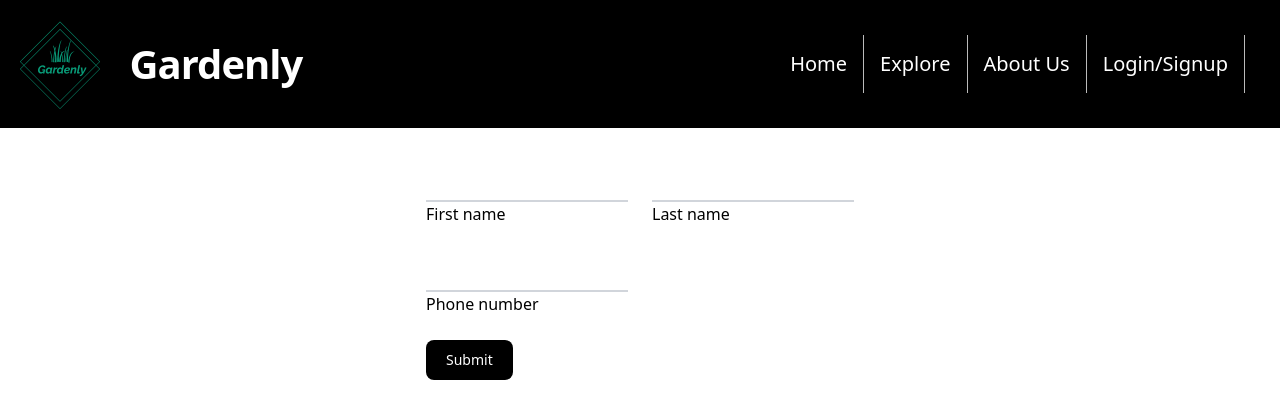
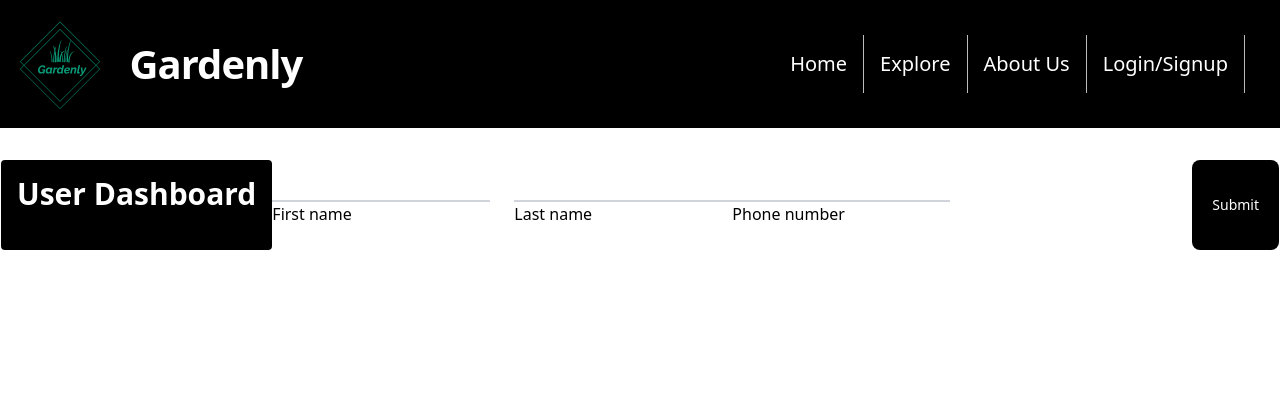
Before and after one commit to Neev1108/Gardenly, a Next.js app: page /navigation/profile in a window 1280 px wide. Both pictures are taken after a click on the button "Edit Profile". Shown: the top 418 px of the page. Built offline with nearby package versions, Linux system fonts and the light colour scheme.

Commit message:
some refactoring and profile api call

```diff
--- a/config/dev.js
+++ /dev/null
@@ -1,4 +0,0 @@
-module.exports = {
-    MONGO_URI: "",      // MongoDB's URI goes here
-    SECRET: "",         // SECRET key goes here
-};
--- /dev/null
+++ b/lib/profileAPI.js
@@ -0,0 +1,14 @@
+
+
+import axios from 'axios'
+
+export const profileEdit = (auth_token, first_name, last_name, phone_number) => {
+    let data = {"token": auth_token, "FirstName": first_name, "LastName": last_name, "PhoneNumber": phone_number}
+    try {
+        const res = axios.post("/api/profile", data)
+        return res.data
+    }
+    catch(error){
+        console.log(error)
+    }
+}
--- /dev/null
+++ b/pages/api/profile/editProfile.js
@@ -0,0 +1,29 @@
+import { connectToDatabase } from "../../../util/mongodb";
+
+export default async function handler(req, res) {
+  const token = req.body.token;
+  const first_name = req.body.FirstName;
+  const last_name = req.body.LastName;
+  const phone_number = req.body.PhoneNumber;
+
+  //cross checks will databse and returns the objectID, email, password
+  const { db } = await connectToDatabase();
+
+ await db
+    .collection("users")
+    .updateOne(
+      { token: token },
+      {
+        $set: {
+          FirstName: first_name,
+          LastName: last_name,
+          PhoneNumber: phone_number,
+        },
+      },
+      function (err, res) {
+        if (err) throw err;
+        console.log("1 document updated");
+        db.close();
+      }
+    );
+}
--- a/pages/navigation/profile.js
+++ b/pages/navigation/profile.js
@@ -3,6 +3,7 @@ import Cookies from "js-cookie";
 import { useState, useEffect } from "react";
 import { getUser } from "../../lib/userApi";
 import React from 'react'
+import { profileEdit } from '../../lib/profileAPI'
 
 const profilePage = (props) => {
   const [email, setEmail] = useState("");
@@ -32,21 +33,23 @@ const profilePage = (props) => {
     edit_profile_button.remove()
   }
 
-  function profileChanged(){
-    console.log("Hello")
+  async function profileChanged(){
+    const auth_token = Cookies.get("token");
+    if (first_name && last_name && phone_number){
+      let result = profileEdit(auth_token, first_name, last_name, phone_number)
+
+    }
+
+
   }
 
   function editProfile() {
     return (
       <>
-        <form>
           <div className="grid xl:grid-cols-2 xl:gap-6">
             <div className="relative z-0 mb-6 w-full group">
-              <input
-                type="text"
-                name="floating_first_name"
-                id="floating_first_name"
-                className="block py-2.5 px-0 w-full text-sm
+              <input type="text" name="floating_first_name" id="floating_first_name"
+              className="block py-2.5 px-2 w-full text-sm
                 text-black bg-transparent border-0 border-b-2
                 border-gray-300 appearance-none peer"
                 placeholder=" "
@@ -61,10 +64,8 @@ const profilePage = (props) => {
             </div>
             <div className="relative z-0 mb-6 w-full group">
               <input
-                type="text"
-                name="floating_last_name"
-                id="floating_last_name"
-                className="block py-2.5 px-0 w-full text-sm
+                type="text" name="floating_last_name" id="floating_last_name"
+                className="block py-2.5 px-2 w-full text-sm
                 text-black bg-transparent border-0 border-b-2
                 border-gray-300 appearance-none peer"
                 placeholder=" "
@@ -80,12 +81,8 @@ const profilePage = (props) => {
           </div>
           <div className="grid xl:grid-cols-2 xl:gap-6">
             <div className="relative z-0 mb-6 w-full group">
-              <input
-                type="tel"
-                pattern="[0-9]{3}-[0-9]{3}-[0-9]{4}"
-                name="floating_phone"
-                id="floating_phone"
-                className="block py-2.5 px-0 w-full text-sm text-black
+              <input type="tel" pattern="[0-9]{3}-[0-9]{3}-[0-9]{4}" name="floating_phone" id="floating_phone"
+                className="block py-2.5 px-2 w-full text-sm text-black
                 bg-transparent border-0 border-b-2 border-gray-300 appearance-none
                 dark:border-gray-600 peer"
                 placeholder=" "
@@ -107,7 +104,6 @@ const profilePage = (props) => {
           >
             Submit
           </button>
-        </form>
       </>
     );
   }
@@ -124,6 +120,15 @@ const profilePage = (props) => {
             {" "}
             Edit Profile{" "}
           </button>
+
+          <button id="user_profile"
+            className=" text-white text-3xl font-bold justify-center bg-black
+          border-black border-solid rounded p-4 flex"
+            onClick={buttonPressed}
+          >
+            {" "}
+            User Dashboard {" "}
+          </button>
           {form ? editProfile() : null}
         </div>
       </Layout>
```
Also changed, not shown: lib/useUser.js (deleted, +0 -17 lines).
